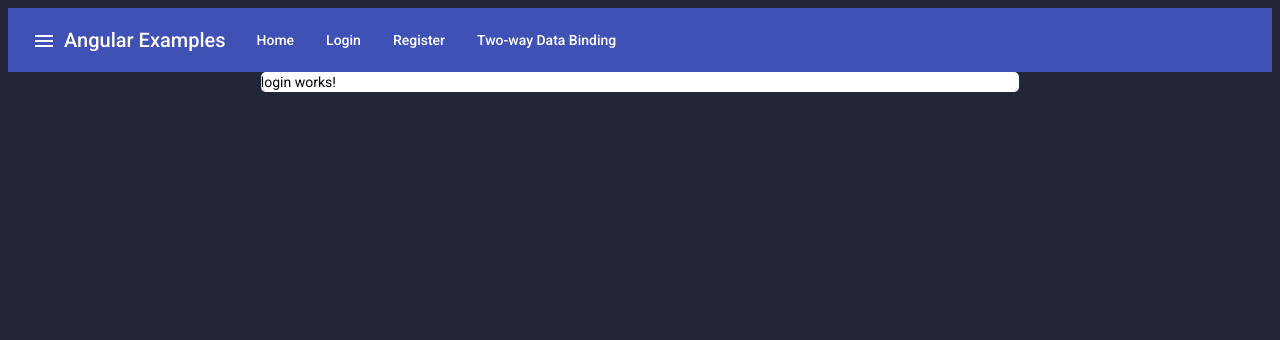
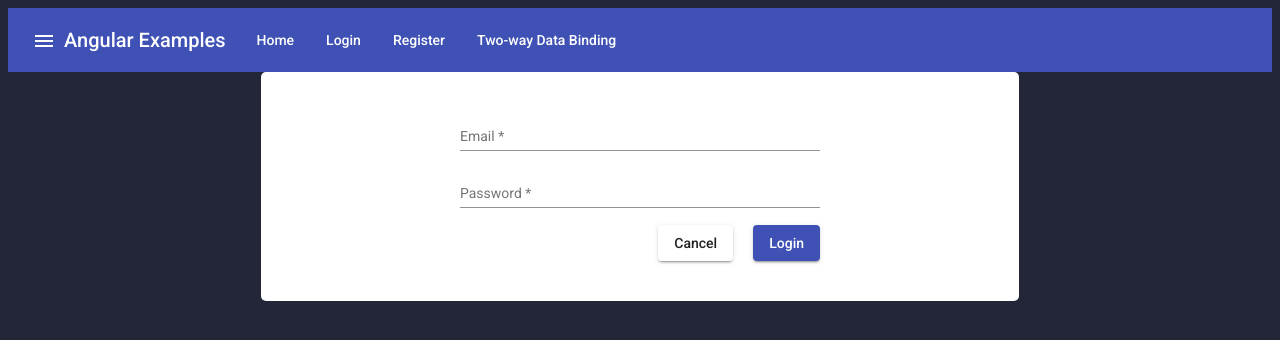
Before and after one commit to ChuckConde/angular-examples, an Angular app: page /login in a window 1280 px wide. Shown: the top 340 px of the page. Built offline with nearby package versions, Linux system fonts and the light colour scheme.

Commit message:
Minor fixes for the view, Login form functional as a reactive form with validators

```diff
--- a/src/app/app.component.sass
+++ b/src/app/app.component.sass
@@ -3,3 +3,6 @@
     margin: 0 20%
     background-color: #fff
     border-radius: 5px
+    padding: 40px 30px
+    display: flex
+    justify-content: center
--- a/src/app/login/login.component.html
+++ b/src/app/login/login.component.html
@@ -1 +1,20 @@
-<p>login works!</p>
+<form class="login-form" [formGroup]="loginForm">
+    <mat-form-field class="field-full-width">
+      <mat-label>Email</mat-label>
+      <input matInput placeholder="Ex. pat@example.com" formControlName="email">
+      <mat-error *ngIf="!loginForm.controls.email.valid">
+        Please enter a valid email address
+      </mat-error>
+    </mat-form-field>
+    <mat-form-field class="field-full-width">
+        <mat-label>Password</mat-label>
+        <input matInput type="password" formControlName="password">
+        <mat-error *ngIf="!loginForm.controls.password.valid">
+          Please enter a valid password address
+        </mat-error>
+      </mat-form-field>
+    <div class="buttons-container">
+        <button mat-raised-button (click)="reset()">Cancel</button>
+        <button mat-raised-button color="primary" (click)="submit()">Login</button>
+    </div>
+</form>
--- a/src/app/login/login.component.sass
+++ b/src/app/login/login.component.sass
@@ -0,0 +1,11 @@
+.login-form
+    min-width: 150px
+    max-width: 500px
+    width: 100%
+    .field-full-width
+        width: 100%
+    .buttons-container
+        display: flex
+        justify-content: flex-end
+        :first-child
+            margin-right: 20px
--- a/src/app/login/login.component.ts
+++ b/src/app/login/login.component.ts
@@ -1,4 +1,5 @@
 import { Component, OnInit } from '@angular/core';
+import { FormBuilder, FormGroup, Validators, FormControl } from '@angular/forms';
 
 @Component({
   selector: 'app-login',
@@ -6,10 +7,36 @@ import { Component, OnInit } from '@angular/core';
   styleUrls: ['./login.component.sass']
 })
 export class LoginComponent implements OnInit {
+  //You set the form
+  public loginForm: FormGroup;
 
-  constructor() { }
+  constructor(
+    public formBuilder: FormBuilder
+  ) { }
 
   ngOnInit(): void {
+    //Set the fields for the form
+    this.loginForm = this.formBuilder.group({
+      //The email validator as you might imagine check for an email pattern
+      email: ['', [Validators.required, Validators.email]],
+      //Since we do other validations on the register form here we will only need the minlength one
+      password: ['', [Validators.required, Validators.minLength(6)]]
+    });
+  }
+
+  // Just a reminder, we set this method as public because we want to acces it from the view, any piece of this component we don't want to access from the view should have private instead of public
+  public submit(): void {
+    const valid = this.loginForm.valid;
+    const value = this.loginForm.value;
+
+    if (valid) {
+      window.alert("This Form is valid! Check the console for the value of the form");
+      console.log(value);
+    }
+  }
+
+  public reset(): void {
+    this.loginForm.reset();
   }
 
 }
```
Also changed, not shown: src/app/app.module.ts (+7 -1 lines).
